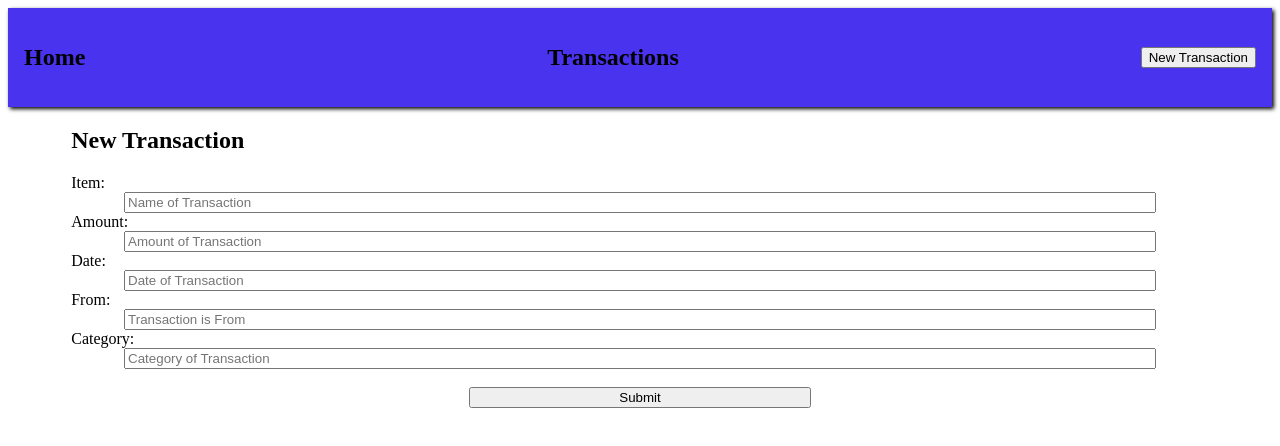
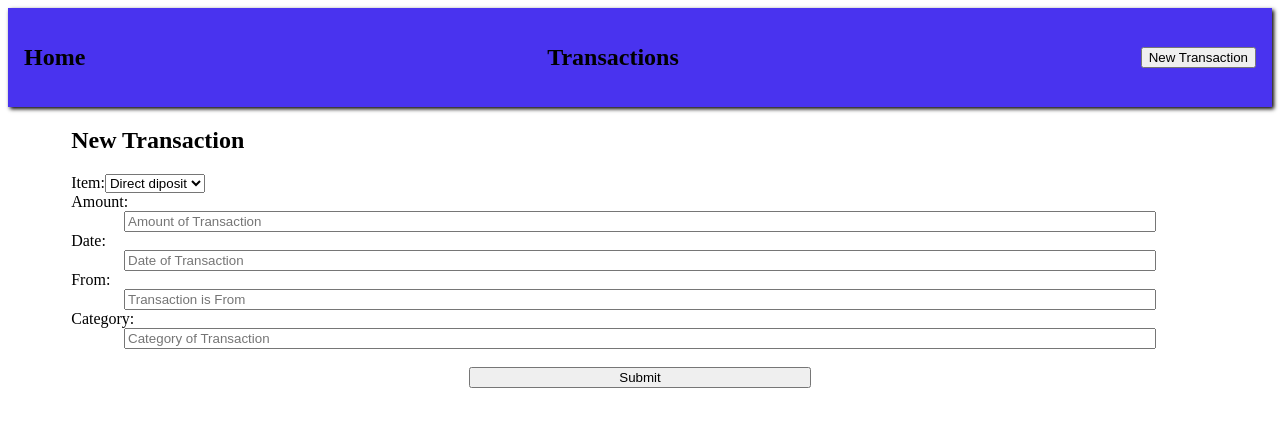
Before and after one commit to SamuelBAlba/SamBudgetApp-FrontEnd, a React (Create React App) app: page /transactions/new in a window 1280 px wide. Shown: the top 446 px of the page. Built offline with nearby package versions, Linux system fonts and the light colour scheme.

Commit message:
done readme

```diff
--- a/src/Components/TransactionNewForm.js
+++ b/src/Components/TransactionNewForm.js
@@ -43,14 +43,22 @@ export default function TransactionsNewForm() {
         <div>
             <form onSubmit={handleSubmit}>
             <label htmlFor="itemName">Item:</label>
-                <input
+            <select onChange={handleTextChange}>
+                <option>Direct diposit </option>
+                <option>Phone Bill </option>
+                <option>Groceries </option>
+                <option>Subscription </option>
+            </select>
+            <br/>
+
+                {/* <input
                 id="itemName"
                 value={transaction.itemName}
                 type="text"
                 onChange={handleTextChange}
                 placeholder="Name of Transaction"
                 required
-                />
+                /> */}
 
                 <label htmlFor="amount">Amount:</label>
                 <input
```
